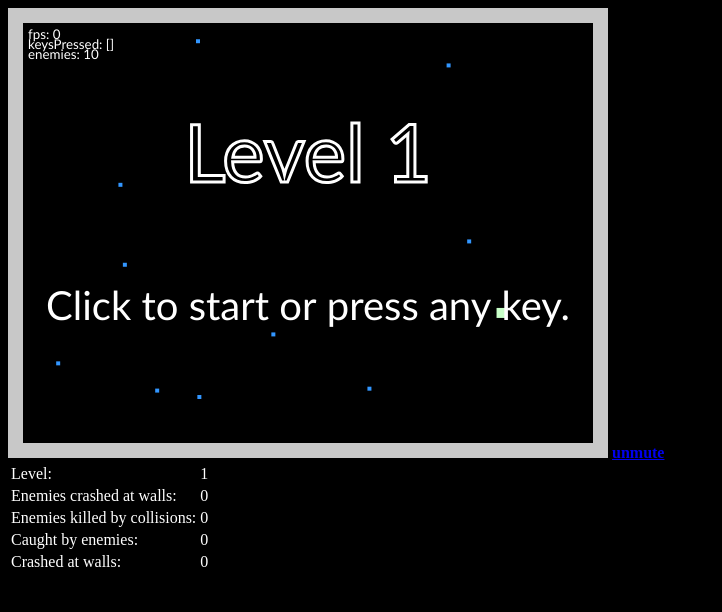
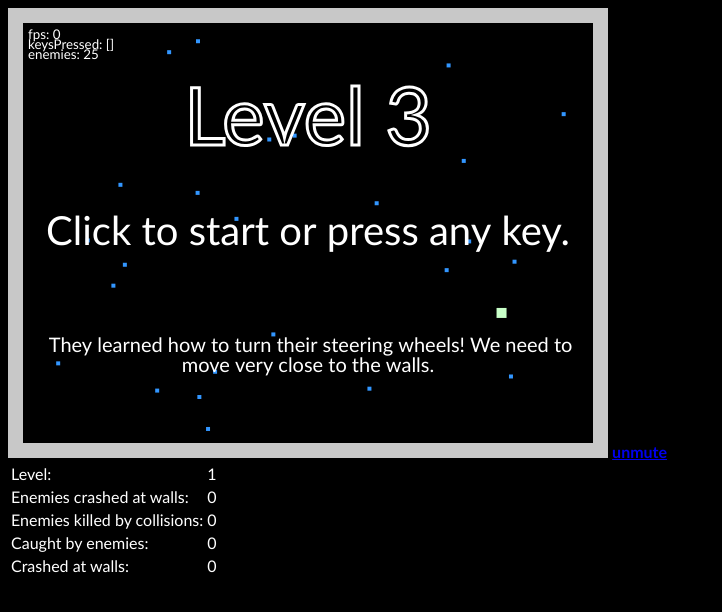
Before and after one commit to stoman/LudumDare26, a plain HTML site: page htdocs/index.html in a window 1280 px wide. Shown: the whole page, without its empty margins (0-722 px from the left). Drawn offline with nearby package versions, Linux system fonts and the light colour scheme.

Commit message:
add some levels and help texts

```diff
--- a/htdocs/css/main.css
+++ b/htdocs/css/main.css
@@ -7,6 +7,7 @@
 }
 body {
 	background-color: rgb(0, 0, 0);
+	font-family: 'Calibri';
 }
 #stats {
 	color: rgb(255, 255, 255);
--- a/htdocs/js/main.js
+++ b/htdocs/js/main.js
@@ -48,7 +48,7 @@ var pointsHistory = 10;
 var colors;
 
 // level
-var currentLevel = 0;
+var currentLevel = 2;
 var levels;
 
 // state
@@ -63,26 +63,77 @@ var stats = {
 };
 
 $(function() {
+    // prepare canvas
+    canvas = document.getElementById('main-canvas');
+    canvas.height = $('#main-canvas').height();
+    canvas.width = $('#main-canvas').width();
+    context = canvas.getContext('2d');
+
     // create level objects
-    levels = [{// level 1
+    levels = [
+	    {// level 1
 		backgroundIndex : 0,
+		enemyAgilityBase : 0.01,
+		enemyAgilityRandom : 0.03,
+		enemySpeedBase : 3,
+		enemySpeedRandom : 1,
+		initialEnemies : 5,
+		penaltyWall : 1,
+		penaltyEnemy : 1,
+		playerAgility : 0.1,
+		playerSpeed : 2,
+		text : 'Your enemies can\'t corner sharply, smash them at the walls!',
+		walls : [new Wall(0, 0, 15, canvas.height),// left
+		new Wall(canvas.width - 15, 0, canvas.width, canvas.height),// right
+		new Wall(0, 0, canvas.width, 15),// top
+		new Wall(0, canvas.height - 15, canvas.width, canvas.height)// bottom
+		],
+		winFrames : 30
+	    },
+	    {// level 2
+		backgroundIndex : 1,
+		enemyAgilityBase : 0.04,
+		enemyAgilityRandom : 0.03,
+		enemySpeedBase : 3,
+		enemySpeedRandom : 1,
+		initialEnemies : 50,
+		penaltyWall : 1,
+		penaltyEnemy : 1,
+		playerAgility : 0.1,
+		playerSpeed : 2,
+		text : 'Maybe you can also crash them in the middle...',
+		walls : [
+			new Wall(0, 0, 15, canvas.height),// left
+			new Wall(canvas.width - 15, 0, canvas.width,
+				canvas.height),// right
+			new Wall(0, 0, canvas.width, 15),// top
+			new Wall(0, canvas.height - 15, canvas.width,
+				canvas.height),// bottom
+			new Wall(canvas.width / 3, canvas.height / 3,
+				2 * canvas.width / 3, 2 * canvas.height / 3)// middle
+		],
+		winFrames : 30
+	    },
+	    {// level 3
+		backgroundIndex : 2,
 		enemyAgilityBase : 0.05,
 		enemyAgilityRandom : 0.03,
 		enemySpeedBase : 5,
 		enemySpeedRandom : 1,
-	initialEnemies : 10,
+		initialEnemies : 25,
 		penaltyWall : 1,
 		penaltyEnemy : 1,
 		playerAgility : 0.1,
 		playerSpeed : 4,
-	walls : [new Wall(0, 0, 15, 450),// left
-	new Wall(585, 0, 600, 450),// right
-	new Wall(0, 0, 600, 15),// top
-	new Wall(0, 435, 600, 450)// bottom
+		text : 'They learned how to turn their steering wheels! We need to move very close to the walls.',
+		walls : [new Wall(0, 0, 15, canvas.height),// left
+		new Wall(canvas.width - 15, 0, canvas.width, canvas.height),// right
+		new Wall(0, 0, canvas.width, 15),// top
+		new Wall(0, canvas.height - 15, canvas.width, canvas.height)// bottom
 		],
 		winFrames : 30
-    }, {// level 2
-	backgroundIndex : 1,
+	    }, {// level 4
+		backgroundIndex : 3,
 		enemyAgilityBase : 0.1,
 		enemyAgilityRandom : 0.06,
 		enemySpeedBase : 10,
@@ -92,6 +143,7 @@ $(function() {
 		penaltyEnemy : 5,
 		playerAgility : 0.2,
 		playerSpeed : 8,
+		text : 'WTF is happening here?',
 		walls : [new Wall(0, 0, 15, 450),// left
 		new Wall(585, 0, 600, 450),// right
 		new Wall(0, 0, 600, 15),// top
@@ -171,12 +223,6 @@ $(function() {
 	startGame();
     });
 
-    // prepare canvas
-    canvas = document.getElementById('main-canvas');
-    canvas.height = $('#main-canvas').height();
-    canvas.width = $('#main-canvas').width();
-    context = canvas.getContext('2d');
-
     // load first level
     loadLevel();
 
@@ -236,6 +282,9 @@ function stopLevel() {
 	clearInterval(currentCronjobs[i]);
     }
     currentCronjobs = [];
+
+    // refresh stats the last time
+    refreshStats();
 }
 
 function nextLevel() {
@@ -274,29 +323,53 @@ function draw() {
 
     // texts
     if(currentFrame <= 50) {
+	// level X
 	context.font = '60pt Calibri';
 	context.textAlign = 'center';
 	context.textBaseline = 'middle';
 	context.lineWidth = 3;
 	context.strokeStyle = colors.headings;
 	context.strokeText('Level ' + (currentLevel + 1), canvas.width / 2,
-		canvas.height / 3);
+		canvas.height / 4);
+
+	// helpt text
+	context.font = '15pt Calibri';
+	context.fillStyle = colors.headings;
+	var words = levels[currentLevel].text.split(' ');
+	var currentLine = '';
+	var y = canvas.height * 3 / 4;
+	for( var i = 0; i < words.length; i++) {
+	    if(context.measureText(currentLine + ' ' + words[i]).width + 40 < canvas.width) {
+		// attach word to line
+		currentLine += ' ' + words[i];
+	    }
+	    else {
+		// output
+		context.fillText(currentLine, canvas.width / 2, y);
+		y += 20;
+
+		// create new line
+		currentLine = words[i];
+	    }
+	}
+	// last line
+	context.fillText(currentLine, canvas.width / 2, y);
+
+	// Ready? Go!
 	if(currentFrame <= 1) {
 	    context.font = '30pt Calibri';
-	    context.fillStyle = colors.headings;
 	    context.fillText('Click to start or press any key.',
-		    canvas.width / 2, canvas.height * 2 / 3);
+		    canvas.width / 2, canvas.height / 2);
 	}
 	else if(currentFrame <= 30) {
 	    context.lineWidth = 4;
 	    context.font = '100pt Calibri';
-	    context.strokeText('Ready?', canvas.width / 2,
-		    canvas.height * 2 / 3);
+	    context.strokeText('Ready?', canvas.width / 2, canvas.height / 2);
 	}
 	else {
 	    context.lineWidth = 5;
 	    context.font = '140pt Calibri';
-	    context.strokeText('Go!', canvas.width / 2, canvas.height * 2 / 3);
+	    context.strokeText('Go!', canvas.width / 2, canvas.height / 2);
 	}
     }
 
```
Lines whose indentation alone changed are shown as unchanged.
